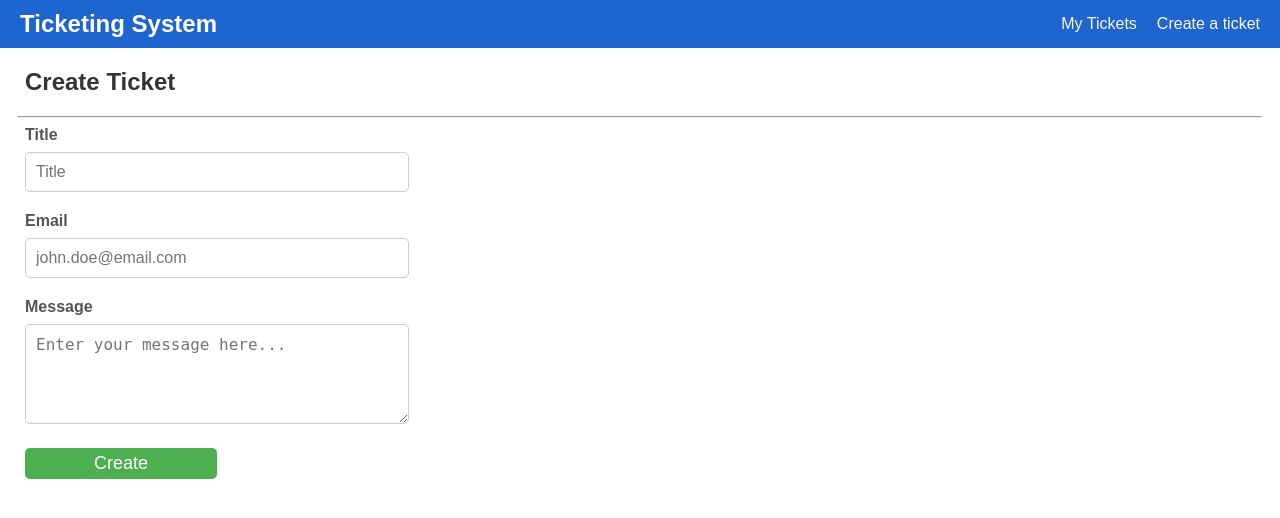
After one commit to JonathanH94/ticket_system, a PHP site: page /create_view.php in a window 1280 px wide. The commit adds this page. Shown: the top 518 px of the page. Run offline with PHP 8.4, Linux system fonts and the light colour scheme; a stand-in replaces the project's code that opens the database connection.

Commit message:
Small changes to home page and header navbar. Created the 'create ticket' form and the PHP logic to insert into DB

```diff
--- /dev/null
+++ b/create_view.php
@@ -0,0 +1,31 @@
+<?php
+
+require('header.php');
+require('session_message.php');
+
+?>
+
+
+<div>
+
+    <h2 class="create-h2">Create Ticket</h2>
+    <hr/>
+    <?php
+    if(!empty($error_msg)) {
+
+            echo '<label for="error">'. $error_msg. '</label>';
+
+    }
+    ?>
+    <form action="create.php" method="post">
+        <label for="title">Title</label>
+        <input type="text" name="title" placeholder="Title" id="title" >
+        <label for="email">Email</label>
+        <input type="email" name="email" placeholder="john.doe@email.com" id="email">
+        <label for="msg">Message</label>
+        <textarea name="msg" placeholder="Enter your message here..." id="msg"></textarea></br>
+        <input type="submit" value="Create">
+    </form>
+
+
+</div>
--- a/header.php
+++ b/header.php
@@ -3,6 +3,7 @@
 <html>
 <head>
     <meta charset="UTF-8">
+    <meta name="viewport" content="width=device-width, initial-scale=1.0">
     <title>Navbar</title>
     <link rel="stylesheet" href="style.css">
 </head>
@@ -14,8 +15,8 @@
         <div>
             <h1>Ticketing System</h1>
             <ul>
-                <li><a href="">My Tickets</a></li>
-                <li><a href="">Home</a></li>
+                <li><a href="index.php">My Tickets</a></li>
+                <li><a href="create_view.php">Create a ticket</a></li>
 
             </ul>
 
--- /dev/null
+++ b/session_message.php
@@ -0,0 +1,10 @@
+<?php
+
+session_start();
+$error_msg = "";
+
+if(!empty($_SESSION['error_msg'])) {
+    $error_msg = $_SESSION['error_msg'];
+    unset($_SESSION['error_msg']);
+
+}
--- a/style.css
+++ b/style.css
@@ -62,6 +62,95 @@ hr{
 
 }
 
+.p{
+    margin-left: 25px;
+
+}
+
+.create_btn{
+    margin-left: 25px;
+    display: inline-block;
+    text-decoration: none;
+    background-color: #38b673;
+    font-weight: bold;
+    font-size: 14px;
+    border-radius: 10px;
+    color: #FFFFFF;
+    padding: 10px 15px;
+
+
+}
+
+.create-h2 {
+
+    margin-left: 25px;
+}
+
+
+form label {
+    display: block;
+    margin-bottom: 8px;
+    margin-left: 25px;
+    font-weight: bold;
+    color: #555;
+}
+
+
+form input[type="text"],
+form input[type="email"] {
+    width: 30%;
+    padding: 10px;
+    margin-bottom: 20px;
+    margin-left: 25px;
+    border: 1px solid #ccc;
+    border-radius: 5px;
+    box-sizing: border-box;
+    font-size: 16px;
+}
+
+
+form textarea {
+    width: 30%;
+    padding: 10px;
+    margin-bottom: 20px;
+    margin-left: 25px;
+    border: 1px solid #ccc;
+    border-radius: 5px;
+    box-sizing: border-box;
+    font-size: 16px;
+    height: 100px;
+    resize: vertical;
+}
+
+
+form input[type="submit"] {
+    width: 15%;
+    margin-left: 25px;
+    padding: 5px;
+    background-color: #4CAF50;
+    border: none;
+    border-radius: 5px;
+    color: white;
+    font-size: 18px;
+    cursor: pointer;
+}
+
+
+form input[type="submit"]:hover {
+    background-color: #45a049;
+}
+
+
+label[for="error"] {
+    color: red;
+    font-weight: bold;
+    margin-bottom: 20px;
+    margin-left: 25px;
+    display: block;
+}
+
+
+
 
 /*
 I might keep this and have "Ticket System" h1 above the navbar and overlay a background image
```
Also changed, not shown: create.php (added, +54 -0 lines), index.php (+9 -1 lines).
